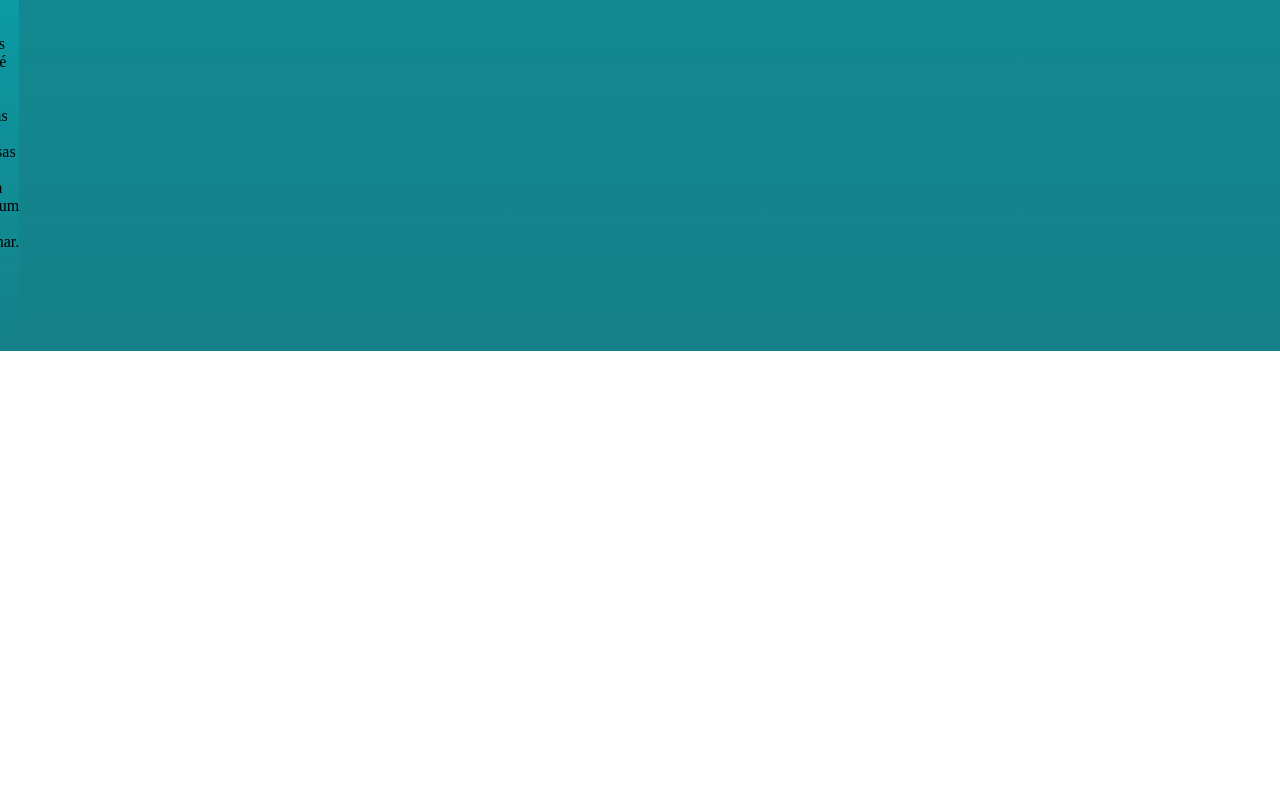
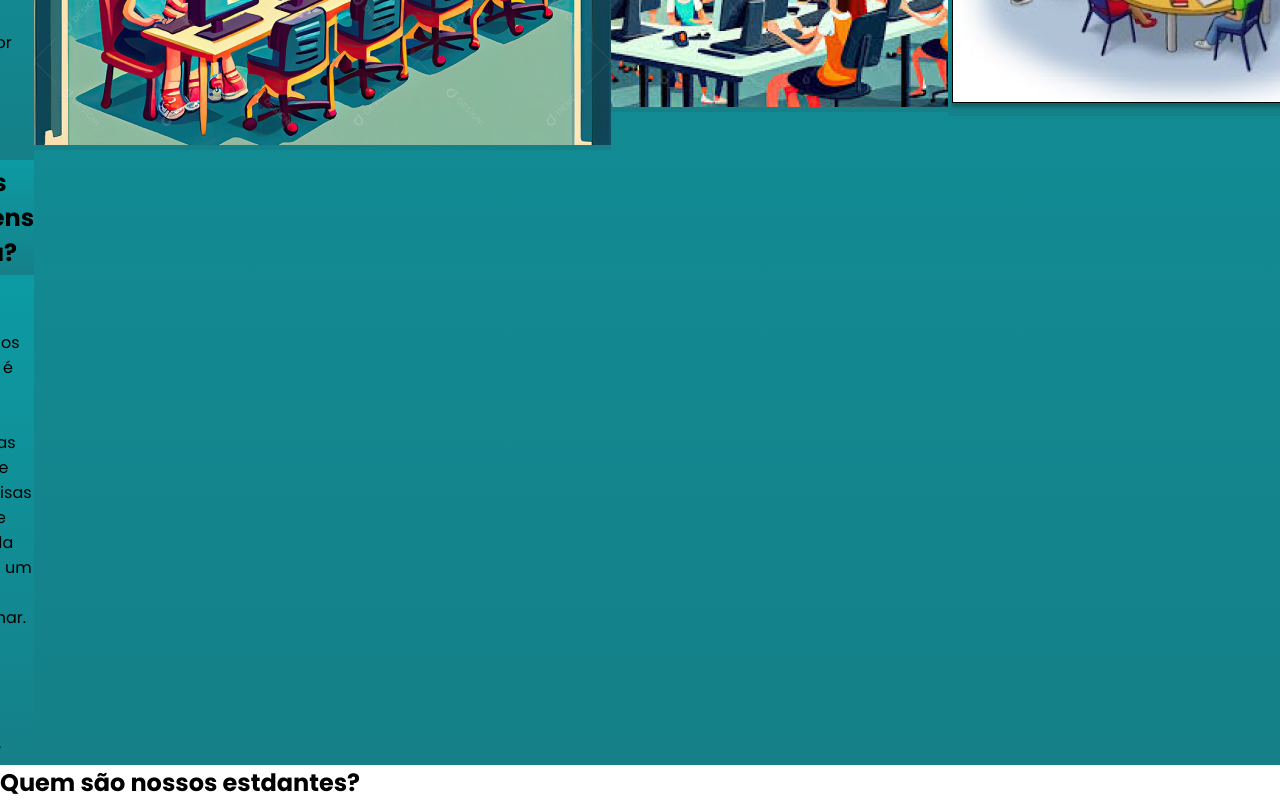
Before and after one commit to aninhahsouza150/criatividade, a plain HTML site: page index.html in a window 1280 px wide. Shown: the part 945-1745 px from the top of the page. Before the commit the page ends 1296 px from the top, so only its background shows below. Drawn offline with Linux system fonts and the light colour scheme.

Commit message:
Add files via upload

```diff
--- a/index.html
+++ b/index.html
@@ -6,6 +6,9 @@
     <meta name="viewport" content="width=device-width, initial-scale=1.0">
     <title>Document</title>
     <link rel="stylesheet" href="style.css">
+    <link rel="preconnect" href="https://fonts.googleapis.com">
+    <link rel="preconnect" href="https://fonts.gstatic.com" crossorigin>
+    <link href="https://fonts.googleapis.com/css2?family=Poppins:wght@200;400;700&display=swap" rel="stylesheet">
 </head>
 <body>
     <header class="cabecalho">
@@ -29,5 +32,8 @@
     <img class="escola imagem" src="imagem 02.png" alt="turma">
     <img class="escola imagem" src="imagem 03.png" alt="sala de aula">
   </section>
+  <section class="estudante">
+    <h2 class="estudante-titulo">Quem são nossos estdantes?</h2>
+  </section>
 </body>
 </html>
--- a/style.css
+++ b/style.css
@@ -1,6 +1,10 @@
 *{
     margin: 0;
     padding: 0;
+}
+
+body{
+    font-family: 'Poppins', sans-serif;
 }
 
 .cabecalho{
```
